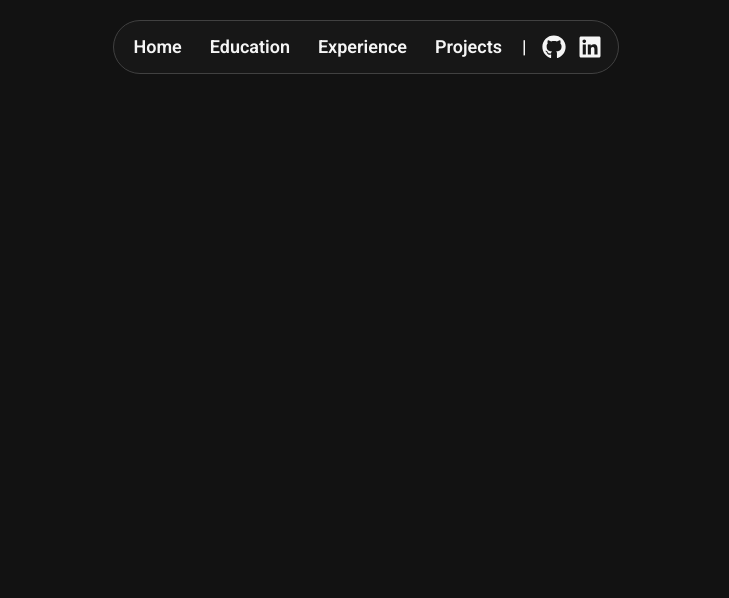
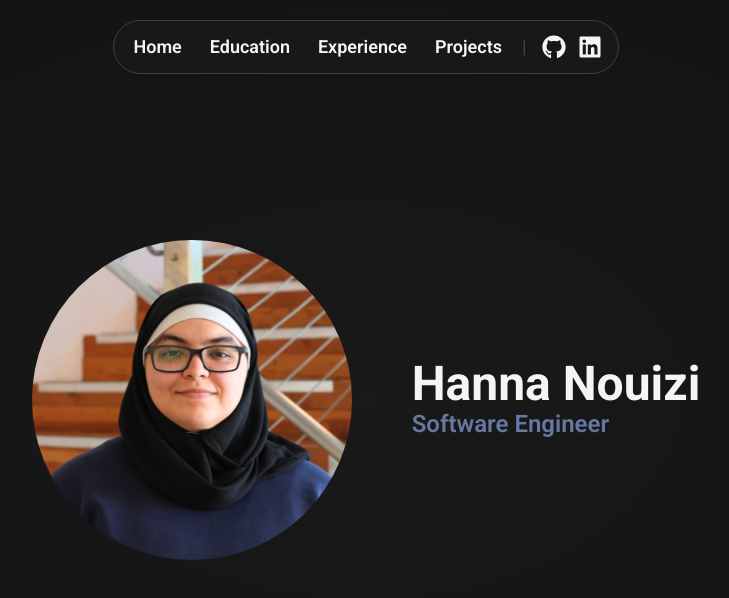
Before and after one commit to hnouizi/hnouizi.github.io, a React (Vite) app: page / in a window 1280 px wide. Shown: the top 598 px of the page, without its empty margins (274-1003 px from the left). Built offline with nearby package versions, Linux system fonts and the light colour scheme.

Commit message:
Add home section (#3)

```diff
--- a/src/App.css
+++ b/src/App.css
@@ -5,10 +5,11 @@
     --color-darkgray-97: #191919;
     --color-darkgray-80: #414141;
     --color-lightorange: #F18F4E;
+    --color-cobaltblue: #6677A2;
 }
 
 body {
-    @apply bg-darkgray-100 bg-radial from-darkgray-97 to-darkgray-100 text-neutral-100;
+    @apply bg-darkgray-100 text-neutral-100;
     font-family: Roboto, Arial;
 }
 
--- a/src/App.tsx
+++ b/src/App.tsx
@@ -1,17 +1,20 @@
 import "./App.css";
 import Header from "./components/Header";
 import Sidebar from "./components/Sidebar";
+import Home from "./components/Home";
 import { useMediaQuery } from "react-responsive";
 
 const App = () => {
-	const isSmallScreen = useMediaQuery({query: '(max-width: 600px)'});
+	const isSmallScreen = useMediaQuery({query: '(max-width: 700px)'});
 
 	return (
-		<div className="relative">
+		<div className="relative bg-radial from-darkgray-97 to-darkgray-100">
 			{!isSmallScreen
 				? <Header/>
 				: <Sidebar/>
 			}
+
+			<Home isSmallScreen={isSmallScreen}/>
 		</div>
 	)
 }
--- a/src/components/Header.tsx
+++ b/src/components/Header.tsx
@@ -17,7 +17,7 @@ const Header = () => {
                         </button>
                     ))}
                 </div>
-                <div> | </div>
+                <div className="text-darkgray-80"> | </div>
                 {/* gh & in buttons */}
                 <div className="flex gap-3 pl-4">
                     <button className="flex items-center">
--- /dev/null
+++ b/src/components/Home.tsx
@@ -0,0 +1,24 @@
+type HomeProps = {
+    isSmallScreen: boolean
+}
+const Home = ({ isSmallScreen }: HomeProps) => {
+    return (
+        <div className="h-screen w-full flex justify-center items-center">
+            <div className={`flex justify-center items-center ${isSmallScreen ? "flex-col gap-10" : "gap-15"}`}>
+                <div className={`${isSmallScreen ? "w-2/3 max-w-120" : "w-80"}`}>
+                    <img className="rounded-full" src="headshot.png"/>
+                </div>
+                <div className={`flex flex-col ${isSmallScreen && "text-center"}`}>
+                    <div className="text-5xl font-bold">
+                        Hanna Nouizi
+                    </div>
+                    <div className="text-2xl font-semibold text-cobaltblue">
+                        Software Engineer
+                    </div>
+                </div>
+            </div>
+        </div>
+    )
+}
+
+export default Home;
--- a/src/components/Sidebar.tsx
+++ b/src/components/Sidebar.tsx
@@ -7,7 +7,7 @@ const Sidebar = () => {
 
     return (
         <>
-            <div className={`absolute fixed h-screen w-40 flex flex-col gap-5 pl-6 bg-darkgray-100 text-lg font-medium z-1 transition-transform duration-400 ${isExpanded ? "translate-x-0" : "-translate-x-full"}`}>
+            <div className={`absolute fixed h-screen w-1/3 min-w-40 flex flex-col gap-5 pl-6 bg-darkgray-100 text-lg font-medium z-1 transition-transform duration-400 ${isExpanded ? "translate-x-0" : "-translate-x-full"}`}>
                 <div className="w-full flex justify-end pt-3 pr-3">
                     <button
                         className="text-2xl hover:text-neutral-300 active:text-neutral-400 transition-colors duration-150"
```
Also changed, not shown: public/headshot.png (added).
